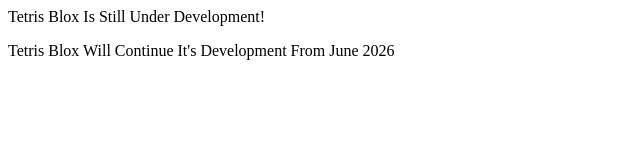
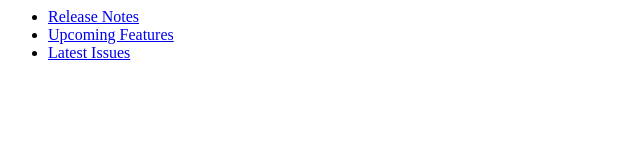
Before and after one commit to SehajAvastha/SSA-News, a plain HTML site: page tetrisblox/index.html in a window 1280 px wide. Shown: the whole page, without its empty margins (0-640 px from the left). Drawn offline with Linux system fonts and the light colour scheme.

Commit message:
Changed Structure For TBX Ssa-News

```diff
--- a/tetrisblox/index.html
+++ b/tetrisblox/index.html
@@ -3,7 +3,10 @@
         <title>Tetris Blox News</title>
     </head>
     <body>
-        <p>Tetris Blox Is Still Under Development!</p>
-        <p>Tetris Blox Will Continue It's Development From June 2026</p>
+        <ul>
+            <li><a href="/SSA-News/tetrisblox/releasenotes/notes.html">Release Notes</a></li>
+            <li><a href="/SSA-News/tetrisblox/upcomingfeatures/features.html">Upcoming Features</a></li>
+            <li><a href="/SSA-News/tetrisblox/latestissues/issues.html">Latest Issues</a></li>
+        </ul>
     </body>
 </html>
```
Also changed, not shown: tetrisblox/issues/issues.html (added, +9 -0 lines), tetrisblox/releasenotes/notes.html (added, +9 -0 lines), tetrisblox/upcomingfeatures/features.html (added, +9 -0 lines).
